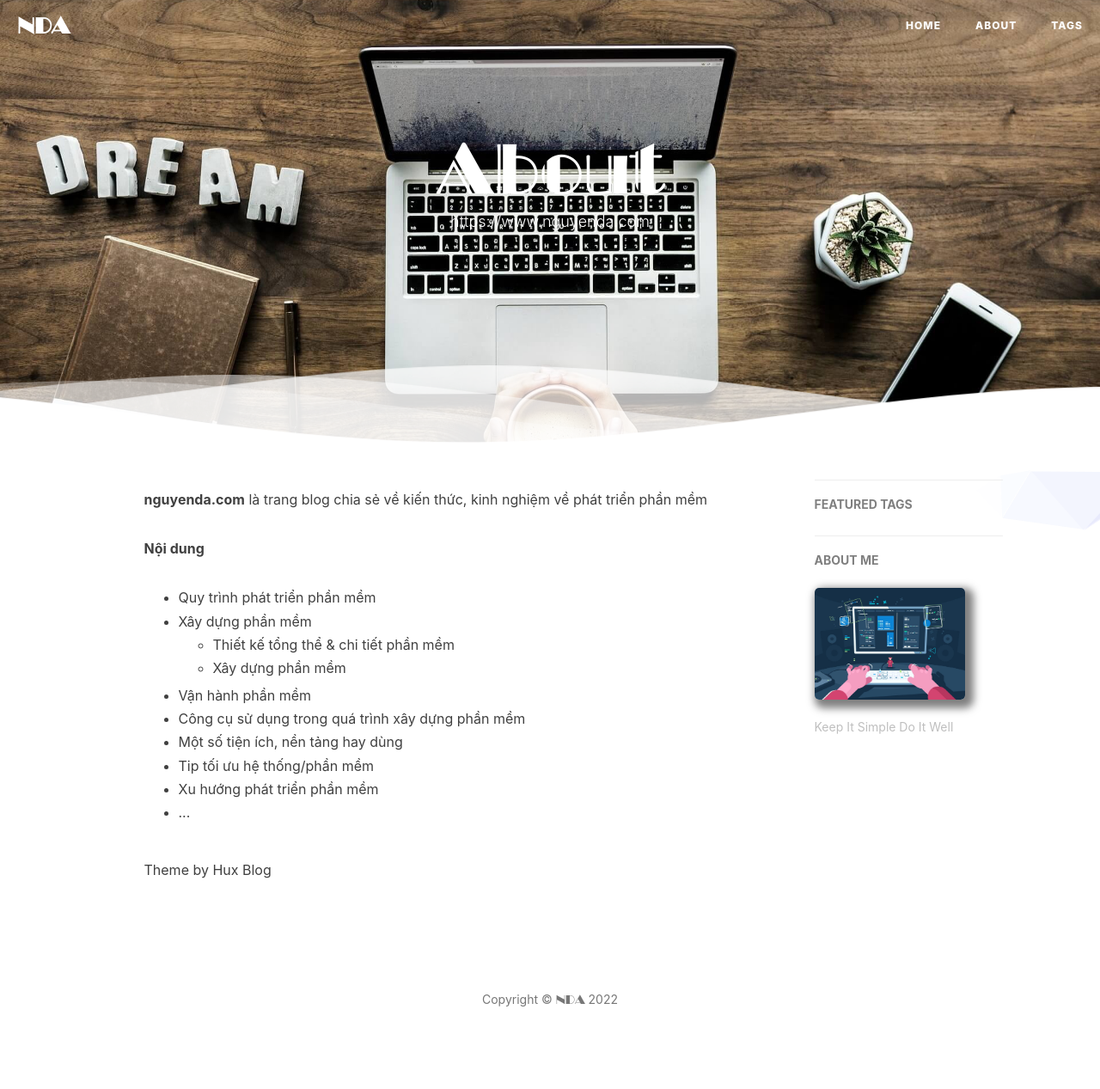
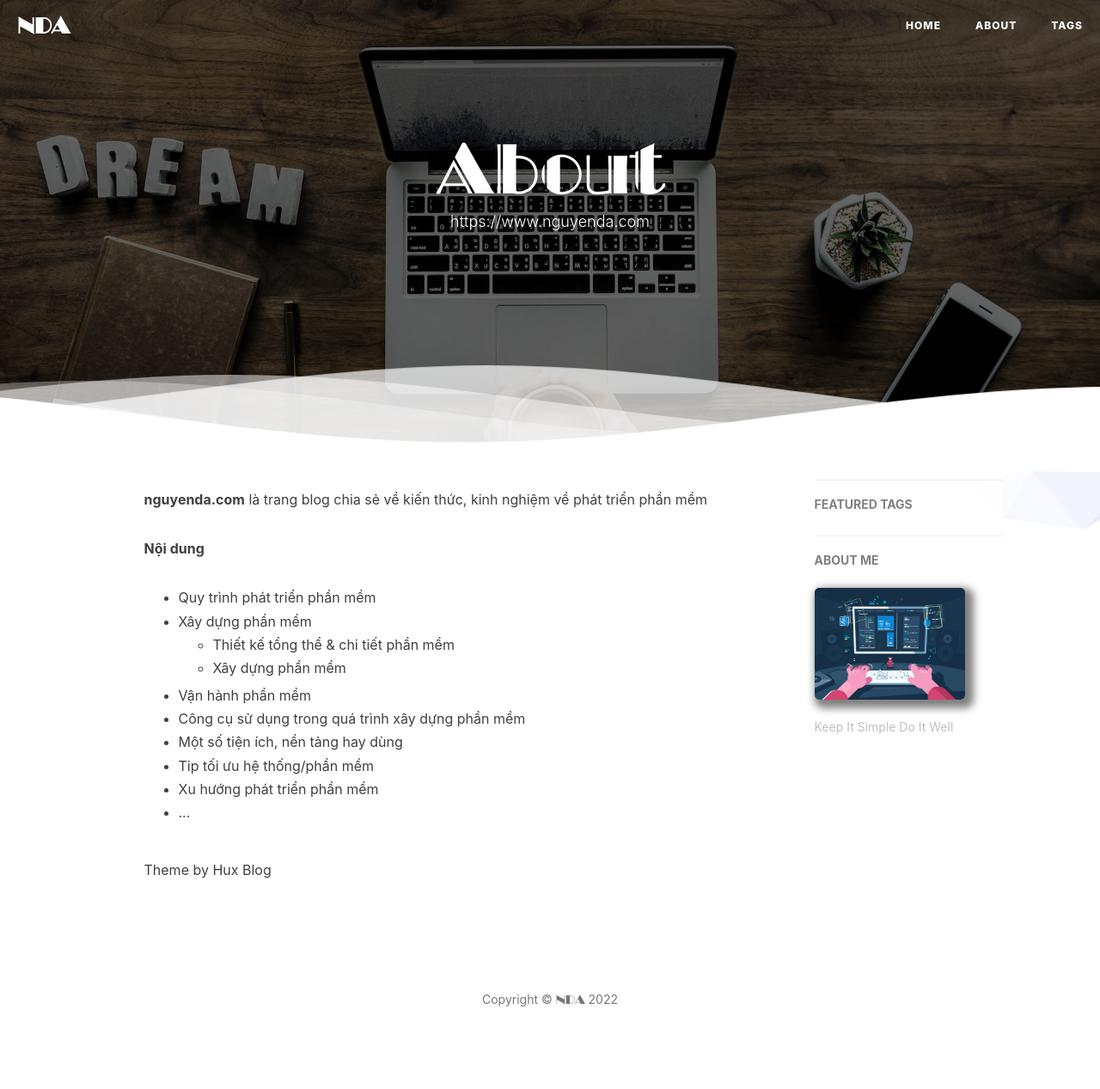
Before and after one commit to comvn/comvn.github.io, a Jekyll site: the page built from about.html, in a window 1280 px wide. Shown: the whole page at 86% size. Built offline with Jekyll 4.4.1, drawn with Linux system fonts in a browser that asks for light colours; nearby versions of some CDN libraries; some web fonts are replaced; comment, search, counter and statistics services are not loaded.

Commit message:
fix dark about

```diff
--- a/_layouts/page.html
+++ b/_layouts/page.html
@@ -3,7 +3,23 @@
 ---
 
 <!-- Page Header -->
-<header class="intro-header" style="background-image: url('{{ site.baseurl }}/{% if page.header-img %}{{ page.header-img }}{% else %}{{ site.header-img }}{% endif %}')">
+<style type="text/css">
+    header.intro-header{
+        position: relative;
+        background-image: url('{{ site.baseurl }}/{% if page.header-img %}{{ page.header-img }}{% else %}{{ site.header-img }}{% endif %}');
+    }
+
+    {% if page.header-mask %}
+    header.intro-header .header-mask{
+        width: 100%;
+        height: 100%;
+        position: absolute;
+        background: rgba(0,0,0, {{ page.header-mask }});
+    }
+    {% endif %}
+</style>
+<header class="intro-header">
+    <div class="header-mask"></div>
     <div class="container">
         <div class="row">
             <div class="col-lg-8 col-lg-offset-2 col-md-10 col-md-offset-1 ">
--- a/_layouts/post.html
+++ b/_layouts/post.html
@@ -1,10 +1,6 @@
 ---
 layout: default
 ---
-
-<!-- Image to hack wechat -->
-<!-- <img src="/img/icon_wechat.png" width="0" height="0"> -->
-<!-- <img src="{{ site.baseurl }}/{% if page.header-img %}{{ page.header-img }}{% else %}{{ site.header-img }}{% endif %}" width="0" height="0"> -->
 
 <!-- Post Header -->
 <style type="text/css">
```
